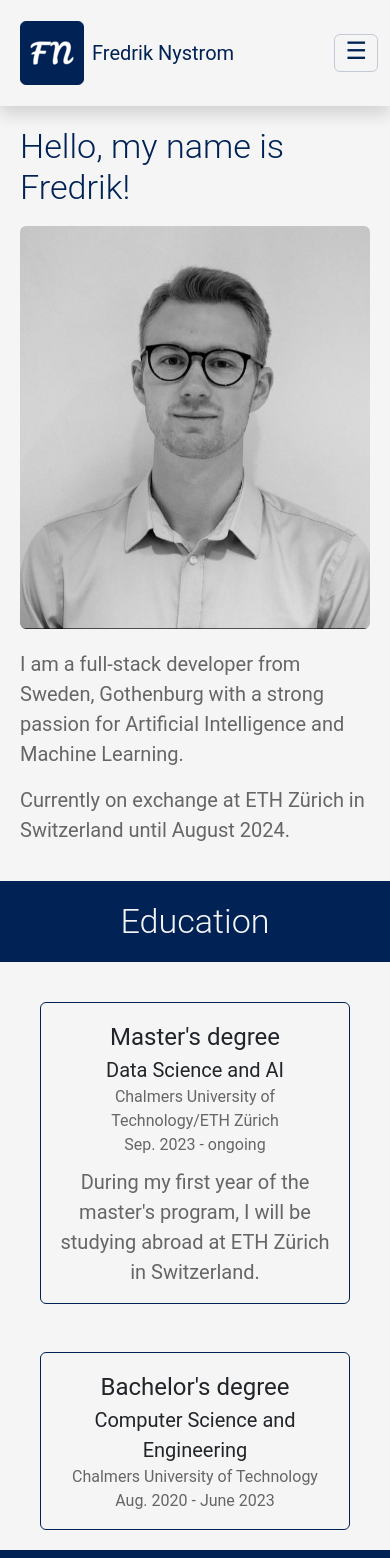
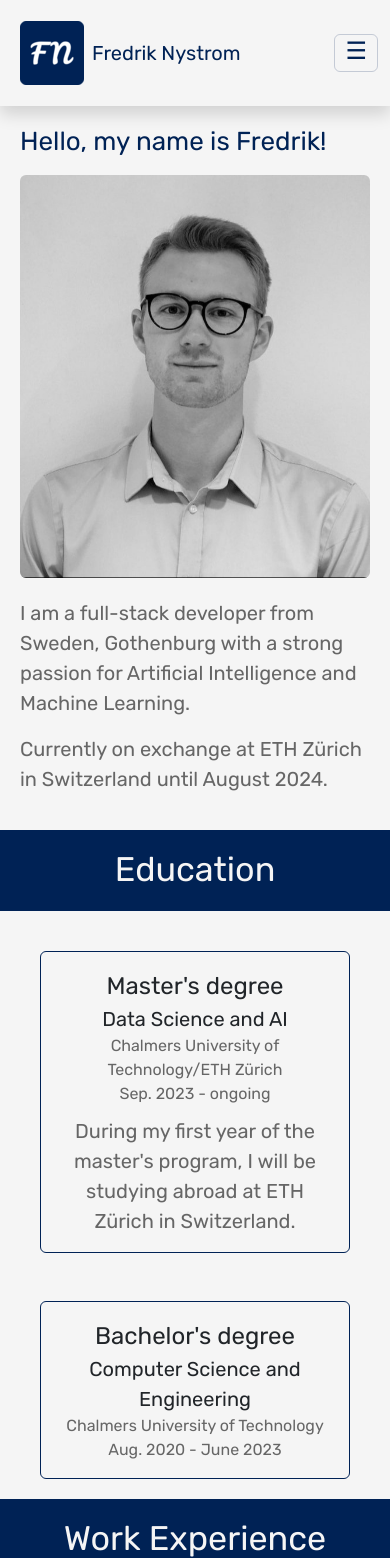
Before and after one commit to fredriknystrom/ResumePortfolio, a Django app: page / in a window 390 px wide. Shown: the top 1558 px of the page. Run offline with Django 4.2, Linux system fonts and the light colour scheme; some libraries are stand-ins or nearby versions.

Commit message:
update collectstatic

```diff
--- a/portfolioProject/static/css/resume.css
+++ b/portfolioProject/static/css/resume.css
@@ -1,7 +1,6 @@
 body {
-    background-color:#002255;
-
-    font-family: 'Roboto', sans-serif; /* This will apply Roboto to the entire document */
+    background-color: #002255;
+    font-family: 'Rubik', sans-serif; /* This will apply Rubik to the entire document */
 }
 
 .resume {
@@ -248,4 +247,8 @@ ul {
     .fs-5 {
         font-size: 16px!important;
     }
+
+    .hello-header {
+        font-size: 26px!important;
+    }
 }
```
